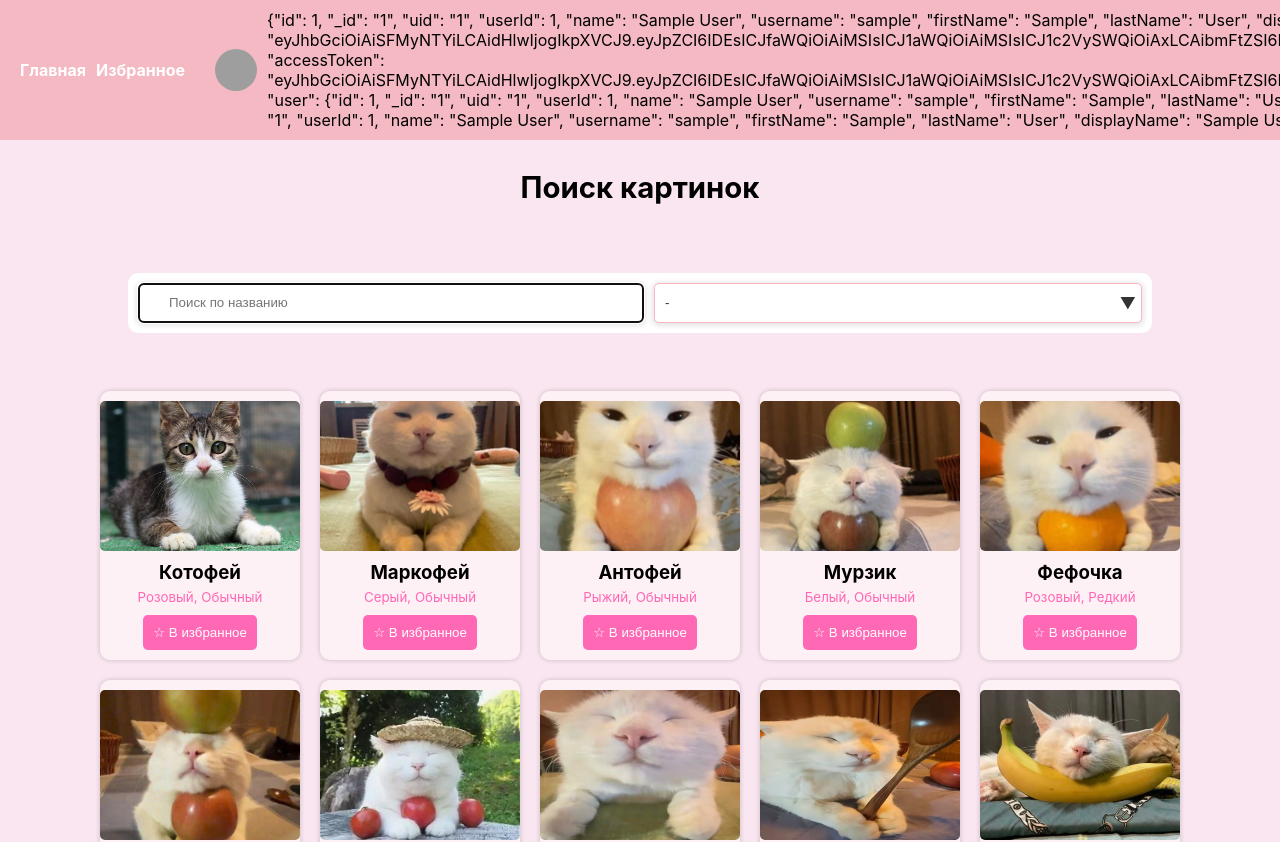
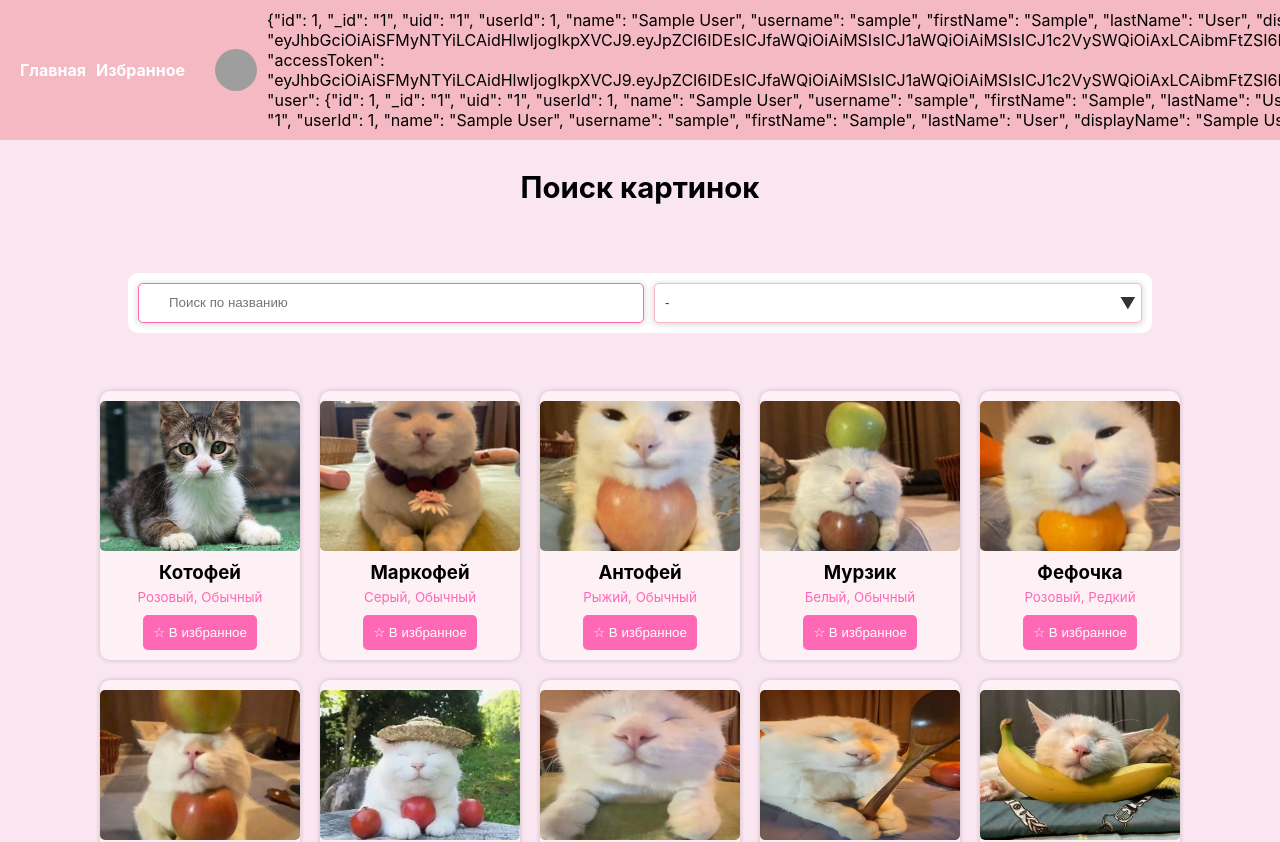
Before and after one commit to alchemmist/cats, a React (Vite) app: page /main in a window 1280 px wide. Shown: the top 842 px of the page. Built offline with nearby package versions, Linux system fonts and the light colour scheme; sample sign-in values are in the browser's storage; grey boxes are pictures that could not be loaded.

Commit message:
fix active inputs

```diff
--- a/src/components/input/Input.css
+++ b/src/components/input/Input.css
@@ -8,4 +8,5 @@
 
 .input:focus {
   border: solid 1px #ff68b4;
+  outline: none;
 }
--- a/src/components/select/Select.css
+++ b/src/components/select/Select.css
@@ -32,3 +32,8 @@
   cursor: pointer;
   padding-left: 10px;
 }
+
+.select:focus {
+  border: solid 1px #ff68b4;
+  outline: none;
+}
```
